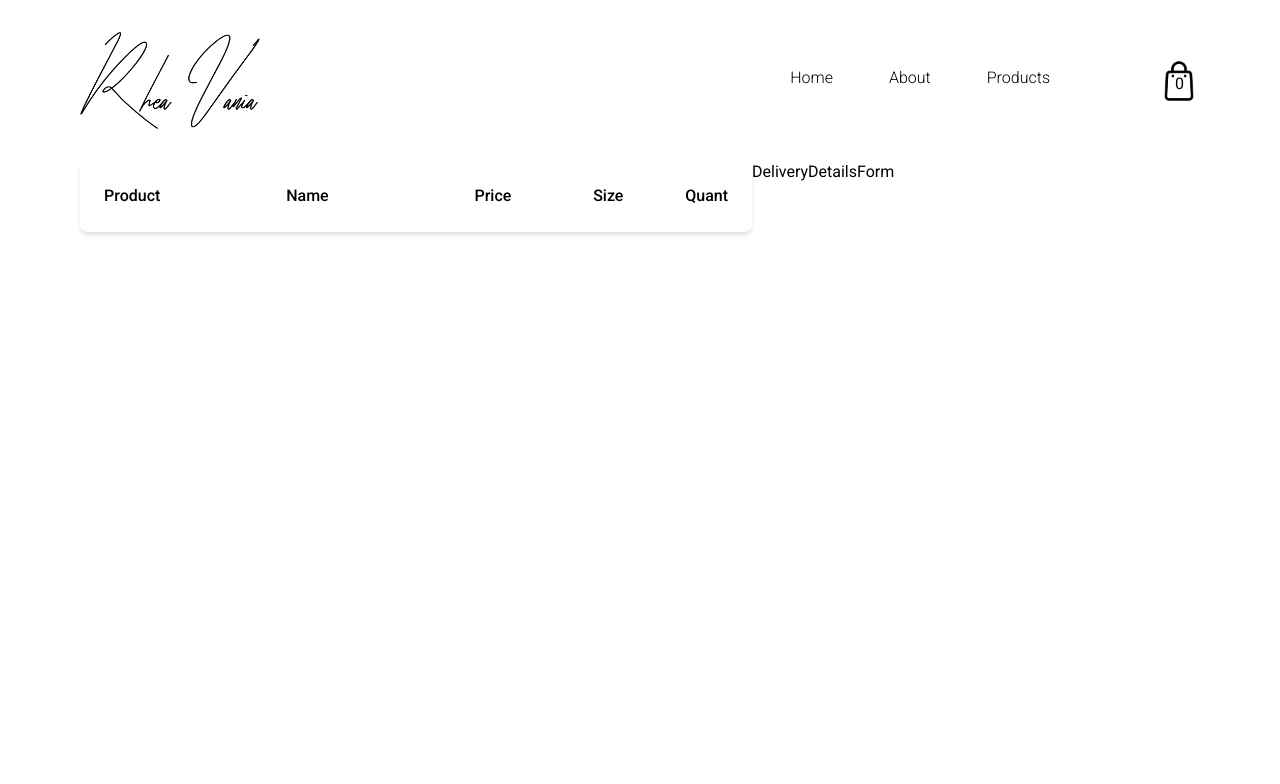
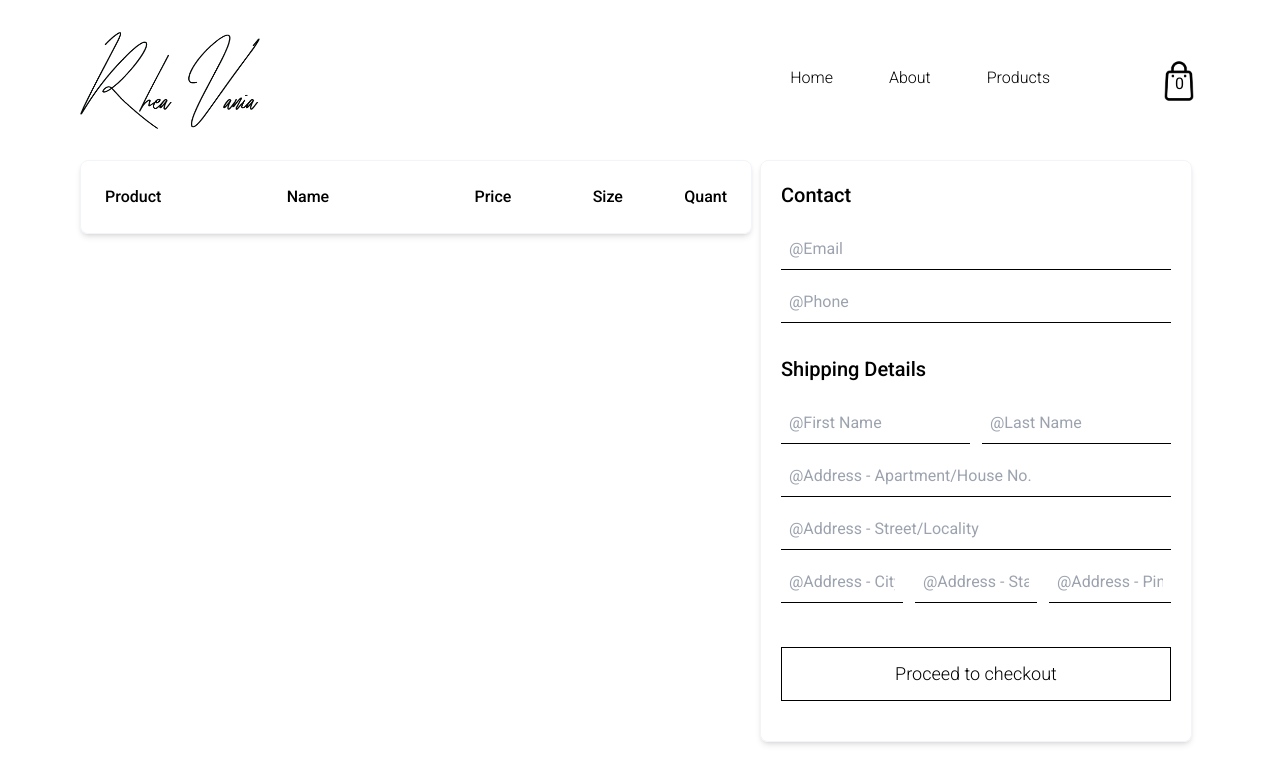
Before and after one commit to AnuragAmbekar741/Ecom-React-Tailwind, a Next.js app: page /CartPage in a window 1280 px wide. Shown: the top 784 px of the page. Built offline with nearby package versions, Linux system fonts and the light colour scheme.

Commit message:
Delivery details form useState and validations ongoing

```diff
--- a/app/ProductDetails/page.tsx
+++ b/app/ProductDetails/page.tsx
@@ -88,16 +88,16 @@ const page = () => {
     <div className="flex p-7 pt-40 border w-full h-[100vh]">
       <div className="w-1/3 pl-5 pr-10 pt-12  justify-start">
         <h2 className="text-xl font-light">Ideadtion</h2>
-        <p className="text-[15px] font-light leading-6  mt-3 mb-5">
+        <p className="text-[16px] font-light leading-6  mt-2 mb-5">
           {selectedProd.ideation}
         </p>
-        <h2 className="text-xl font-light mt-12">Composition</h2>
-        <p className="text-[15px] font-light leading-6  my-3 mb-5">
+        <h2 className="text-xl font-light mt-6">Composition</h2>
+        <p className="text-[16px] font-light leading-6  my-2 mb-5">
           {selectedProd.composition}
         </p>
-        <h2 className="text-xl font-light mt-12">Material</h2>
-        <p className="text-[15px] font-light leading-6  my-3 mb-5">
-          {selectedProd.material}
+        <h2 className="text-xl font-light mt-6">Material</h2>
+        <p className="text-[16px] font-light leading-6  my-2 mb-5">
+          {selectedProd.careInstructions}
         </p>
       </div>
       <div className="w-1/3 px-4 flex flex-col overflow-y-auto">
--- a/components/CartPage/CartProd.tsx
+++ b/components/CartPage/CartProd.tsx
@@ -25,12 +25,8 @@ const CartProd:React.FC <ProductDetails> = ({product}) => {
 
   const [cart,setCart] = useRecoilState(cartState)
 
-  useEffect(()=>{
-    console.log('effect called')
-    if(cart.length==0 || cart.length<1 ) router.push('/')
-  },[cart])
+  const alterQuant = (quant:number,alter:string) =>{
 
-  const alterQuant = (quant:number,alter:string) =>{
     const index = cart.findIndex(item=>item.id === id)
     const updatedCart = [...cart]
 
@@ -51,7 +47,6 @@ const CartProd:React.FC <ProductDetails> = ({product}) => {
     }
 
     setCart(updatedCart)
-    console.log(cart)
 }
 
   return (
--- a/components/CartPage/CartProdContainer.tsx
+++ b/components/CartPage/CartProdContainer.tsx
@@ -10,7 +10,7 @@ const CartProductContainer:React.FC = () => {
   const cart = useRecoilValue(cartState)
 
   return (
-    <div className='grid w-full shadow-md p-3 rounded-lg'>
+    <div className='grid w-full shadow-md p-3 rounded-lg border border-slate-100'>
       <div className='flex justify-between p-3'>
         <h3 className='text-md font-medium'>Product</h3>
         <h3 className='text-md font-medium px-16'>Name</h3>
--- a/components/CartPage/DeliveryDetailsForm.tsx
+++ b/components/CartPage/DeliveryDetailsForm.tsx
@@ -1,8 +1,63 @@
-import React from 'react'
+import React, { useState } from 'react'
 
 const DeliveryDetailsForm:React.FC = () => {
+
+  const [details,setDetails] = useState({
+    email:'',
+    phone:'',
+    apt:'',
+    locality:'',
+    city:'',
+    state:'',
+    pin:''
+  })
+
   return (
-    <div>DeliveryDetailsForm</div>
+    <div className='mx-2 p-5 rounded-lg shadow-md border border-slate-100'>
+      <h2 className='text-xl font-medium mb-5'>Contact</h2>
+      <input
+        className='p-2 border-b border-black w-full focus:outline-none mb-3'
+        placeholder='@Email'
+        />
+      <input
+        className='p-2 border-b border-black w-full focus:outline-none mb-3'
+        placeholder='@Phone'
+        />
+      <h2 className='text-xl font-medium my-5'>Shipping Details</h2>
+      <div className='flex w-full mb-3'>
+          <input
+            className='p-2 border-b border-black w-1/2 focus:outline-none mr-3'
+            placeholder='@First Name'
+          />
+          <input
+            className='p-2 border-b border-black w-1/2 focus:outline-none'
+            placeholder='@Last Name'
+          />
+      </div>
+      <input
+        className='p-2 border-b border-black w-full focus:outline-none mb-3'
+        placeholder='@Address - Apartment/House No.'
+        />
+        <input
+        className='p-2 border-b border-black w-full focus:outline-none mb-3'
+        placeholder='@Address - Street/Locality'
+        />
+        <div className='flex w-full'>
+          <input
+            className='p-2 border-b border-black w-1/3 focus:outline-none mb-1 mr-3'
+            placeholder='@Address - City'
+          />
+          <input
+            className='p-2 border-b border-black w-1/3 focus:outline-none mb-1 mr-3'
+            placeholder='@Address - State'
+          />
+          <input
+            className='p-2 border-b border-black w-1/3 focus:outline-none mb-1'
+            placeholder='@Address - Pin'
+          />
+        </div>
+        <button className='mt-10 mb-5 p-3 border border-black w-full text-lg font-light'>Proceed to checkout</button>
+    </div>
   )
 }
 
--- a/components/TopNavbar.tsx
+++ b/components/TopNavbar.tsx
@@ -22,7 +22,7 @@ const TopNavbar:React.FC = () => {
                 alt='Rhea-Vania-Logo'
                 width={180}
                 height={78}
-                className='h-[97px] cursor-pointer hover:scale-125'
+                className='h-[97px] cursor-pointer hover:scale-125 transition delay-100'
                 onClick={()=>router.push('/')}
             />
             <div className='flex py-7'>
--- a/lib/data.ts
+++ b/lib/data.ts
@@ -23,7 +23,7 @@ export const navLinks = [
 
 
 
-export const productData  = [
+export const productData = [
   {
     id: "001",
     name: "The Gabrielle Bralette",
@@ -33,13 +33,11 @@ export const productData  = [
     img3: "",
     img4: "",
     img5: "",
-    ideation:
-      "We take into account the varying measurements of a woman's body to create pieces that don’t restrict but rather flow naturally, using boning as support rather than to cinch the body. As did designer Gabrielle Chanel when she eliminated the use of corsets in her clothing. A basic bralette is a staple in every fashionista's wardrobe.",
-    material:
-      "Our pieces feel like a second skin. We carefully select fabrics that look and feel luxurious, creating a gorgeous ensemble and a comfortable feel. To make this pair of trousers we’ve opted for a much thicker crepe.",
+    ideation: "A slightly curved neckline at the front, with panel boning and a centre back zipper.We take into account the varying measurements of a woman's body to create pieces that don’t restrict but rather flow naturally. We have used boning as support rather than to cinch the body. As did designer Gabrielle Chanel when she eliminated the use of corsets in her clothing. A basic bralette is a staple in every fashionista's wardrobe.Our pieces feel like a second skin. We carefully select fabrics that look and feel luxurious, creating a gorgeous ensemble and a comfortable feel.Pair our piece with jeans and sneakers for a casual look or for something a little more elevated style with our Gabrielle Trousers and throw on a pair of heels.",
+    careInstructions: 'Dry Clean Only',
     composition:
-      "A slightly curved neckline at the front, with panel boning and a center back zipper",
-      cartIcon:bralette
+      "Outer Shell: 100% Silk \n Crepe Inner Shell: 100% Polyester",
+    cartIcon: bralette
   },
   {
     id: "002",
@@ -50,13 +48,11 @@ export const productData  = [
     img3: "https://res.cloudinary.com/dmprrczfn/image/upload/v1677957724/1-15_jh7gxk.jpg",
     img4: "https://res.cloudinary.com/dmprrczfn/image/upload/v1677957731/1-52_n6zhdv.jpg",
     img5: "",
-    ideation: "",
 
-    material:
-      "Our pieces feel like a second skin. We carefully select fabrics that look and feel luxurious, creating a gorgeous ensemble and a comfortable feel. To make this pair of trousers we’ve opted for a much thicker crepe.",
+    careInstructions: 'Dry Clean Only',
     composition:
-      "A pair of straight leg trousers with a high waist and front pockets",
-      cartIcon:trouser
+      "Outer Shell: 100% Silk CrepeInner Shell: 100% Polyester",
+    cartIcon: trouser
   },
   {
     id: "003",
@@ -67,13 +63,10 @@ export const productData  = [
     img3: "https://res.cloudinary.com/dmprrczfn/image/upload/v1677957725/1-24_qefwvi.jpg",
     img4: "https://res.cloudinary.com/dmprrczfn/image/upload/v1677957724/1-19_imixrc.jpg",
     img5: "",
-    ideation: "",
-
-    material:
-      "Our pieces feel like a second skin. We carefully select fabrics that look and feel luxurious, creating a gorgeous ensemble and a comfortable feel. To make this pair of trousers we’ve opted for a much thicker crepe.",
-    composition:
-      "An oversized sheer turtleneck with raglan sleeves, gathered at the cuffs and button closures at the back.",
-      cartIcon:top
+    ideation: "An oversized sheer turtleneck with raglan sleeves, gathered at the cuffs and button closures at the back. Made from pure silk organza. Our pieces feel like a second skin. We carefully select fabrics that look and feel luxurious, creating a gorgeous ensemble and a comfortable feel. When Gabrielle (Coco) Chanel began designing women's wear she created something revolutionary. She redefined what it means to be sexy. We aim to create pieces that make you look beautiful while still being comfortable. Pair this piece with our Gabrielle Bralette for an extra layer. Show some skin without actually revealing skin.",
+    careInstructions: 'Dry Clean Only',
+    composition:"Outer Shell: 100% Silk Organza",
+    cartIcon: top
   },
   {
     id: "004",
@@ -85,11 +78,9 @@ export const productData  = [
     img4: "",
     img5: "",
     ideation: "",
-
-    material:
-      "Our pieces feel like a second skin. We carefully select fabrics that look and feel luxurious, creating a gorgeous ensemble and a comfortable feel. To make this pair of trousers we’ve opted for a much thicker crepe.",
+    careInstructions: 'Dry Clean Only',
     composition: "",
-    cartIcon:shirt
+    cartIcon: shirt
   },
   {
     id: "005",
@@ -101,11 +92,9 @@ export const productData  = [
     img4: "https://res.cloudinary.com/dmprrczfn/image/upload/v1677957730/1-49_sxjikr.jpg",
     img5: "",
     ideation: "",
-
-    material:
-      "Our pieces feel like a second skin. We carefully select fabrics that look and feel luxurious, creating a gorgeous ensemble and a comfortable feel. To make this pair of trousers we’ve opted for a much thicker crepe.",
+    careInstructions: 'Dry Clean Only',
     composition: "",
-    cartIcon:skirt
+    cartIcon: skirt
   },
   {
     id: "006",
@@ -117,10 +106,9 @@ export const productData  = [
     img4: "https://res.cloudinary.com/dmprrczfn/image/upload/v1677957732/2-3_em7bvc.jpg",
     img5: "https://res.cloudinary.com/dmprrczfn/image/upload/v1677956787/1-37_tdqwn3.jpg",
     ideation: "",
-    material:
-      "Our pieces feel like a second skin. We carefully select fabrics that look and feel luxurious, creating a gorgeous ensemble and a comfortable feel. To make this pair of trousers we’ve opted for a much thicker crepe.",
+    careInstructions: 'Dry Clean Only',
     composition: "",
-    cartIcon:dress
+    cartIcon: dress
   },
 ] as const;
 
```
